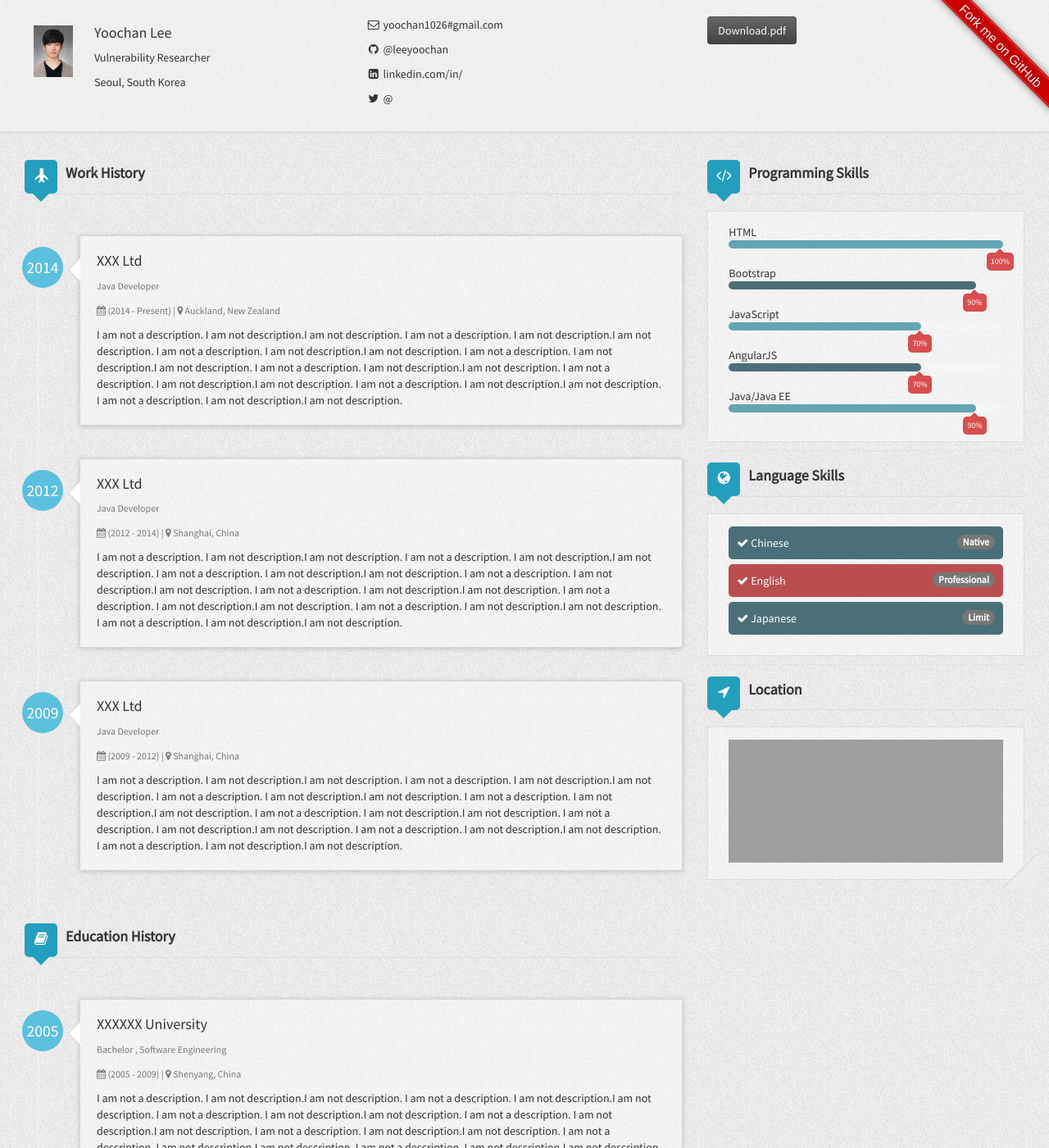
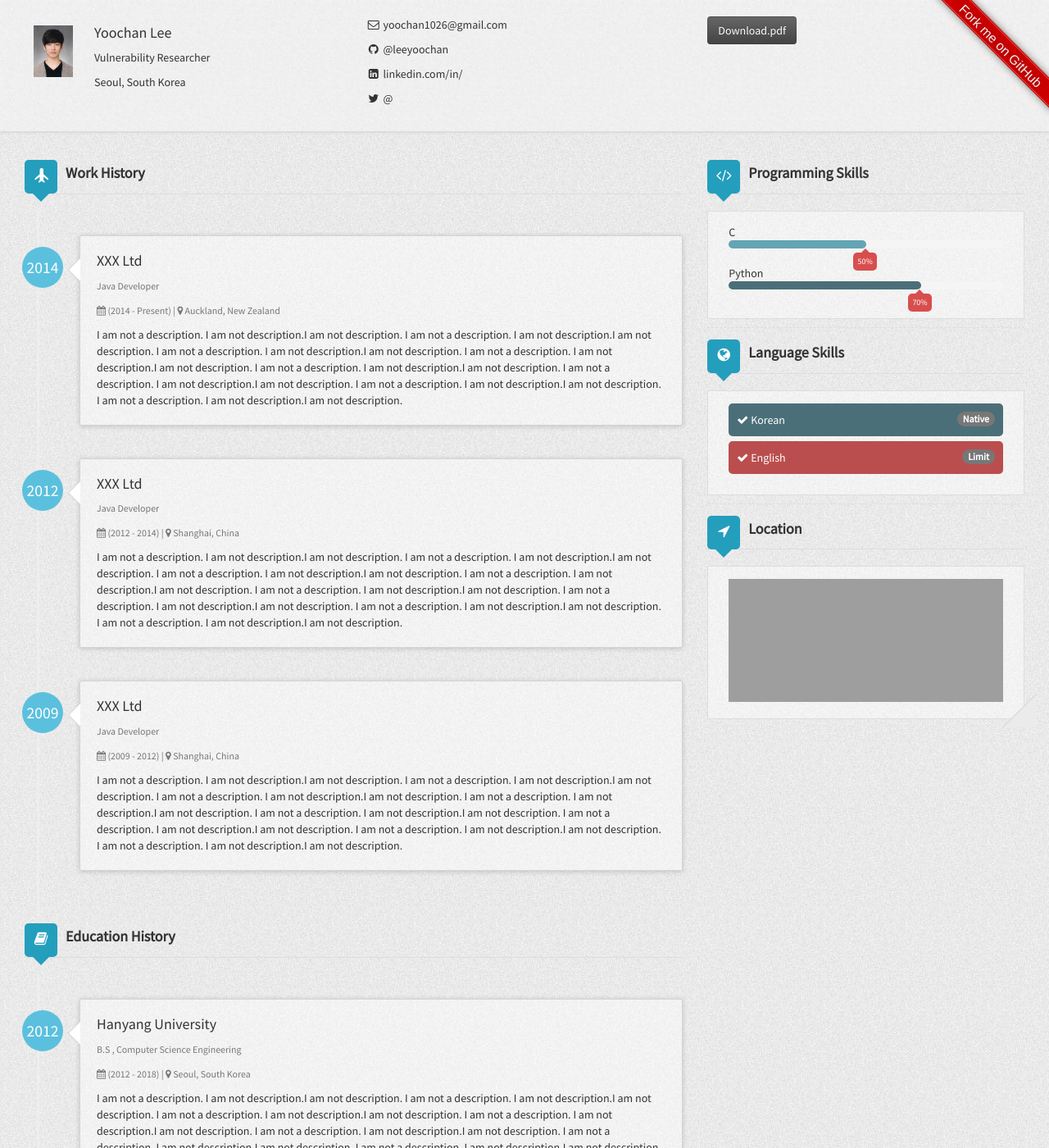
Before and after one commit to leeyoochan/leeyoochan.github.io, a Jekyll site: the page built from index.html, in a window 1280 px wide and 1400 px high. Shown: the whole window at 82% size. Built offline with Jekyll 4.4.1, drawn with Linux system fonts in a browser that asks for light colours; nearby versions of some CDN libraries; grey boxes are pictures that could not be loaded.

Commit message:
Change contents

```diff
--- a/_config.yml
+++ b/_config.yml
@@ -17,7 +17,7 @@ author:
   name: Yoochan Lee
   title: Vulnerability Researcher
   address: Seoul, South Korea
-  email: yoochan1026#gmail.com
+  email: yoochan1026@gmail.com
   link: http://leeyoochan.github.io
   weibo:
   github: leeyoochan
@@ -50,36 +50,27 @@ author:
       description: I am not a description. I am not description.I am not description. I am not a description. I am not description.I am not description. I am not a description. I am not description.I am not description. I am not a description. I am not description.I am not description. I am not a description. I am not description.I am not description. I am not a description. I am not description.I am not description. I am not a description. I am not description.I am not description. I am not a description. I am not description.I am not description.
   educationHistory:
     - education1:
-      organization: XXXXXX University
-      location: Shenyang, China
-      degree: Bachelor
-      major: Software Engineering
-      started: 2005
-      duration: (2005 - 2009)
+      organization: Hanyang University
+      location: Seoul, South Korea
+      degree: B.S
+      major: Computer Science Engineering
+      started: 2012
+      duration: (2012 - 2018)
       description: I am not a description. I am not description.I am not description. I am not a description. I am not description.I am not description. I am not a description. I am not description.I am not description. I am not a description. I am not description.I am not description. I am not a description. I am not description.I am not description. I am not a description. I am not description.I am not description. I am not a description. I am not description.I am not description. I am not a description. I am not description.I am not description.
+  award:
+    - award1:
+      organization: 1234
   languages:
     - language1:
-      name: Chinese
+      name: Korean
       proficiency: Native
     - language2:
       name: English
-      proficiency: Professional
-    - language3:
-      name: Japanese
       proficiency: Limit
   programmingSkills:
     - skill1:
-      name: HTML
-      percentage: 100%
+      name: C
+      percentage: 50%
     - skill2:
-      name: Bootstrap
-      percentage: 90%
-    - skill3:
-      name: JavaScript
+      name: Python
       percentage: 70%
-    - skill4:
-      name: AngularJS
-      percentage: 70%
-    - skill5:
-      name: Java/Java EE
-      percentage: 90%
```
